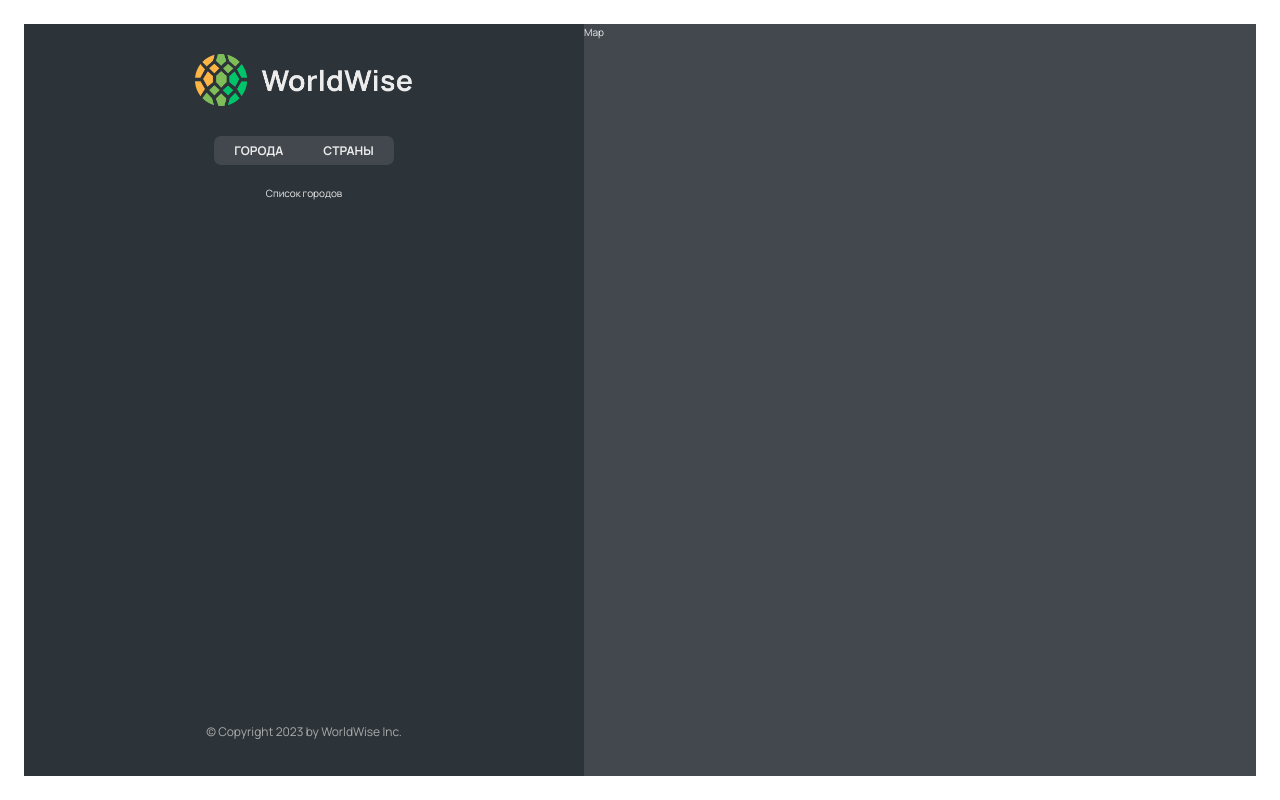
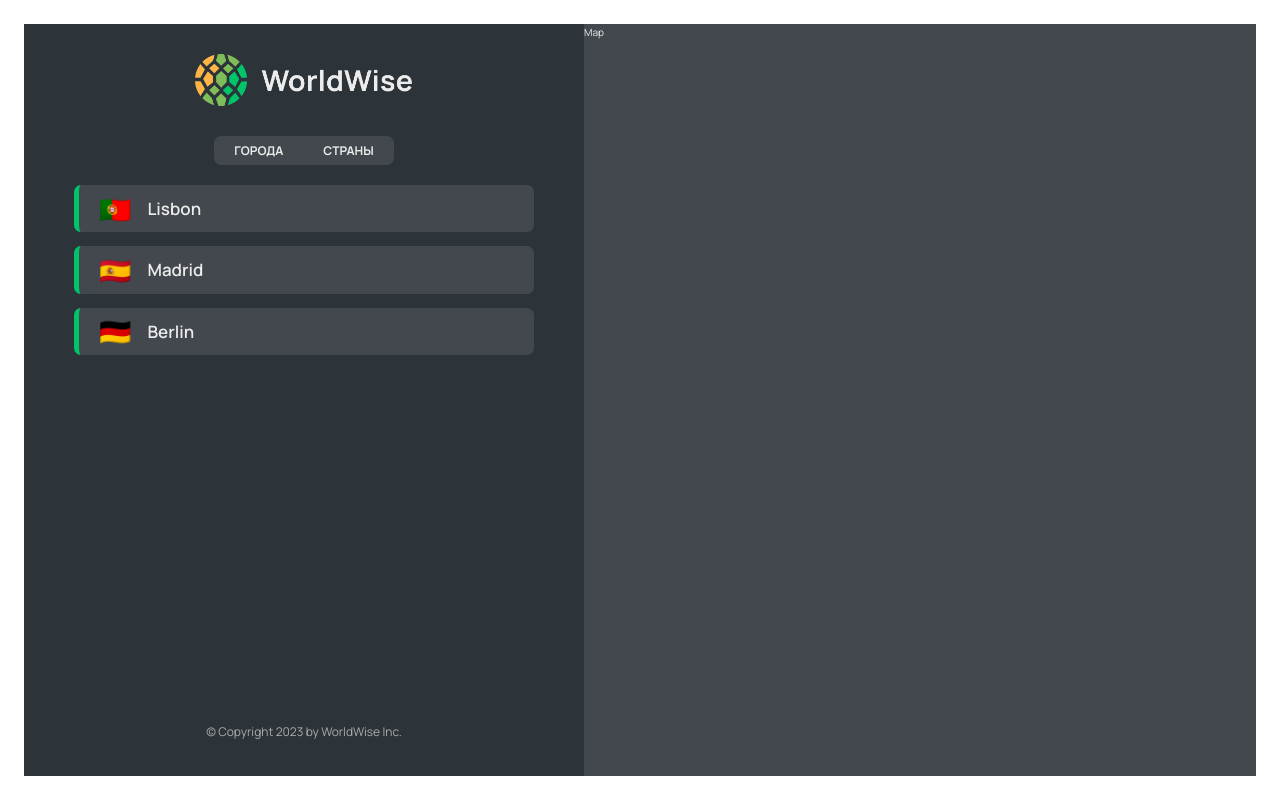
Before and after one commit to Tilacin/visited_cities, a React (Vite) app: page /app in a window 1280 px wide. Built offline with nearby package versions, Linux system fonts and the light colour scheme; data requests are answered from the project's data file.

Commit message:
Добавили получение данных с сервера

```diff
--- a/package.json
+++ b/package.json
@@ -7,9 +7,11 @@
     "dev": "vite",
     "build": "vite build",
     "lint": "eslint . --ext js,jsx --report-unused-disable-directives --max-warnings 0",
-    "preview": "vite preview"
+    "preview": "vite preview",
+    "server": "json-server --watch data/cities.json --port 8000 --delay 500"
   },
   "dependencies": {
+    "json-server": "^0.17.3",
     "react": "^18.2.0",
     "react-dom": "^18.2.0",
     "react-router-dom": "^6.15.0"
--- a/src/App.jsx
+++ b/src/App.jsx
@@ -5,10 +5,33 @@
 import Login from "./pages/Login"
 import AppLayout from "./pages/AppLayout"
 import PageNotFound from "./pages/PageNotFound"
+import CityList from "./components/CityList"
+import { useEffect, useState } from "react"
+
+const BASE_URL = 'http://localhost:8000'
 
 function App() {
+  const [cities, setCities] = useState([])
+  const [isLoading, setIsLoading] = useState(false)
+
+  useEffect(function () {
+    async function fetchCities() {
+      try {
+        setIsLoading(true)
+        const res = await fetch(`${BASE_URL}/cities`)
+        const data = await res.json()
+        setCities(data)
+      }
+      catch {
+        alert("Произошла ошибка при загрузке данных...")
+      } finally {
+        setIsLoading(false)
+      }
+    }
+    fetchCities()
+  }, [])
+
   return (
-
     <BrowserRouter>
       <Routes>
         <Route index element={<Homepage />} />
@@ -16,8 +39,8 @@
         <Route path="pricing" element={<Pricing />} />
         <Route path="/login" element={<Login />} />
         <Route path="app" element={< AppLayout />} >
-          <Route index element={<p>Список городов</p>} />
-          <Route path="cities" element={<p>Список городов</p>} />
+          <Route index element={<CityList cities={cities} isLoading={isLoading} />} />
+          <Route path="cities" element={<CityList cities={cities} isLoading={isLoading} />} />
           <Route path="countries" element={<p>Список стран</p>} />
           <Route path="form" element={<p>Форма</p>} />
         </Route>
@@ -29,4 +52,4 @@
 
 export default App
 
-//213
+//213 15:00
--- /dev/null
+++ b/src/components/CityItem.jsx
@@ -0,0 +1,14 @@
+import styles from './CityItem.module.css'
+
+function CityItem({city}) {
+const {cityName, emoji, date} = city
+
+  return (
+    <li className={styles.cityItem}>
+      <span className={styles.emoji} >{emoji}</span>
+      <h3 className={styles.name}>{cityName}</h3>
+    </li>
+  )
+}
+
+export default CityItem
--- /dev/null
+++ b/src/components/CityList.jsx
@@ -0,0 +1,18 @@
+import Spinner from './Spinner'
+import styles from './CityList.module.css'
+import CityItem from './CityItem'
+
+function CityList({cities, isLoading}) {
+
+if(isLoading) return <Spinner/>
+
+    return (
+        <ul className={styles.cityList}>
+           {cities.map((city) =>(
+            <CityItem city={city} key={city.id}/>
+           ))}
+        </ul>
+    )
+}
+
+export default CityList
```
Also changed, not shown: 1 other file (tests, documents, lock files or other folders).
